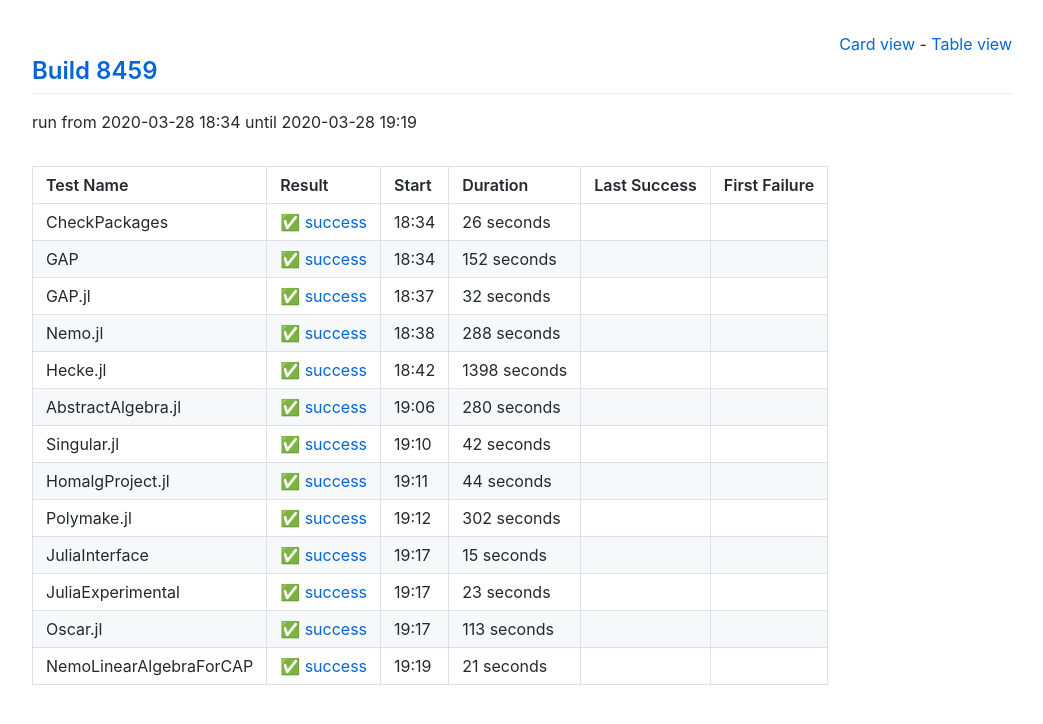
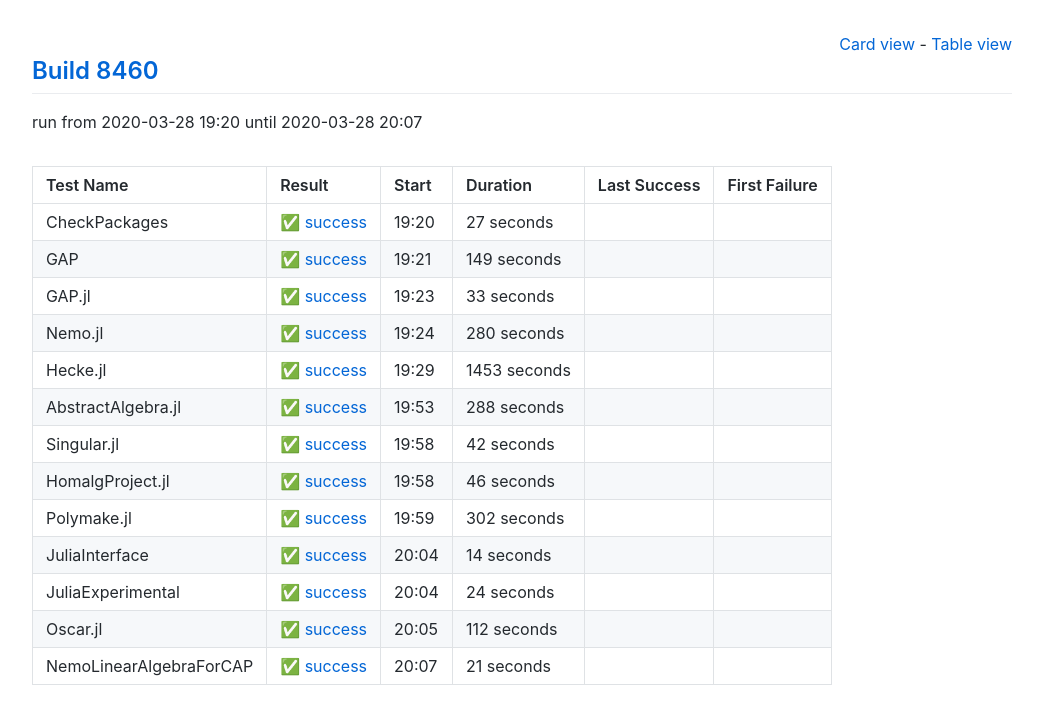
Before and after one commit to oscar-system/oscar-ci-status, a Jekyll site: the page built from table.html, in a window 1280 px wide. Shown: the top 724 px of the page, without its empty margins (118-1161 px from the left). Built offline with Jekyll 4.4.1, drawn with Linux system fonts in a browser that asks for light colours.

Commit message:
Build 8460

```diff
--- a/_data/ci.yml
+++ b/_data/ci.yml
@@ -1,38 +1,60 @@
-build: 8459
-build_url: https://oscarci.mathematik.uni-kl.de/job/oscar/8459/
+build: 8460
+build_url: https://oscarci.mathematik.uni-kl.de/job/oscar/8460/
 job: oscar
 tests:
-- duration: 26
+- duration: 27
   exitcode: 0
   first_failure: false
   first_failure_url: null
   last_success: false
   last_success_url: null
-  log: https://oscarci.mathematik.uni-kl.de/job/oscar/8459/artifact/logs/build-8459/CheckPackages.log
+  log: https://oscarci.mathematik.uni-kl.de/job/oscar/8460/artifact/logs/build-8460/CheckPackages.log
   name: CheckPackages
-  start: 2020-03-28 18:34
+  start: 2020-03-28 19:20
   status: success
   success: true
-- duration: 152
+- duration: 149
   exitcode: 0
   first_failure: false
   first_failure_url: null
   last_success: false
   last_success_url: null
-  log: https://oscarci.mathematik.uni-kl.de/job/oscar/8459/artifact/logs/build-8459/GAP.log
+  log: https://oscarci.mathematik.uni-kl.de/job/oscar/8460/artifact/logs/build-8460/GAP.log
   name: GAP
-  start: 2020-03-28 18:34
+  start: 2020-03-28 19:21
   status: success
   success: true
-- duration: 32
+- duration: 33
   exitcode: 0
   first_failure: false
   first_failure_url: null
   last_success: false
   last_success_url: null
-  log: https://oscarci.mathematik.uni-kl.de/job/oscar/8459/artifact/logs/build-8459/GAP.jl.log
+  log: https://oscarci.mathematik.uni-kl.de/job/oscar/8460/artifact/logs/build-8460/GAP.jl.log
   name: GAP.jl
-  start: 2020-03-28 18:37
+  start: 2020-03-28 19:23
+  status: success
+  success: true
+- duration: 280
+  exitcode: 0
+  first_failure: false
+  first_failure_url: null
+  last_success: false
+  last_success_url: null
+  log: https://oscarci.mathematik.uni-kl.de/job/oscar/8460/artifact/logs/build-8460/Nemo.jl.log
+  name: Nemo.jl
+  start: 2020-03-28 19:24
+  status: success
+  success: true
+- duration: 1453
+  exitcode: 0
+  first_failure: false
+  first_failure_url: null
+  last_success: false
+  last_success_url: null
+  log: https://oscarci.mathematik.uni-kl.de/job/oscar/8460/artifact/logs/build-8460/Hecke.jl.log
+  name: Hecke.jl
+  start: 2020-03-28 19:29
   status: success
   success: true
 - duration: 288
@@ -41,31 +63,9 @@ tests:
   first_failure_url: null
   last_success: false
   last_success_url: null
-  log: https://oscarci.mathematik.uni-kl.de/job/oscar/8459/artifact/logs/build-8459/Nemo.jl.log
-  name: Nemo.jl
-  start: 2020-03-28 18:38
-  status: success
-  success: true
-- duration: 1398
-  exitcode: 0
-  first_failure: false
-  first_failure_url: null
-  last_success: false
-  last_success_url: null
-  log: https://oscarci.mathematik.uni-kl.de/job/oscar/8459/artifact/logs/build-8459/Hecke.jl.log
-  name: Hecke.jl
-  start: 2020-03-28 18:42
-  status: success
-  success: true
-- duration: 280
-  exitcode: 0
-  first_failure: false
-  first_failure_url: null
-  last_success: false
-  last_success_url: null
-  log: https://oscarci.mathematik.uni-kl.de/job/oscar/8459/artifact/logs/build-8459/AbstractAlgebra.jl.log
+  log: https://oscarci.mathematik.uni-kl.de/job/oscar/8460/artifact/logs/build-8460/AbstractAlgebra.jl.log
   name: AbstractAlgebra.jl
-  start: 2020-03-28 19:06
+  start: 2020-03-28 19:53
   status: success
   success: true
 - duration: 42
@@ -74,20 +74,20 @@ tests:
   first_failure_url: null
   last_success: false
   last_success_url: null
-  log: https://oscarci.mathematik.uni-kl.de/job/oscar/8459/artifact/logs/build-8459/Singular.jl.log
+  log: https://oscarci.mathematik.uni-kl.de/job/oscar/8460/artifact/logs/build-8460/Singular.jl.log
   name: Singular.jl
-  start: 2020-03-28 19:10
+  start: 2020-03-28 19:58
   status: success
   success: true
-- duration: 44
+- duration: 46
   exitcode: 0
   first_failure: false
   first_failure_url: null
   last_success: false
   last_success_url: null
-  log: https://oscarci.mathematik.uni-kl.de/job/oscar/8459/artifact/logs/build-8459/HomalgProject.jl.log
+  log: https://oscarci.mathematik.uni-kl.de/job/oscar/8460/artifact/logs/build-8460/HomalgProject.jl.log
   name: HomalgProject.jl
-  start: 2020-03-28 19:11
+  start: 2020-03-28 19:58
   status: success
   success: true
 - duration: 302
@@ -96,42 +96,42 @@ tests:
   first_failure_url: null
   last_success: false
   last_success_url: null
-  log: https://oscarci.mathematik.uni-kl.de/job/oscar/8459/artifact/logs/build-8459/Polymake.jl.log
+  log: https://oscarci.mathematik.uni-kl.de/job/oscar/8460/artifact/logs/build-8460/Polymake.jl.log
   name: Polymake.jl
-  start: 2020-03-28 19:12
+  start: 2020-03-28 19:59
   status: success
   success: true
-- duration: 15
+- duration: 14
   exitcode: 0
   first_failure: false
   first_failure_url: null
   last_success: false
   last_success_url: null
-  log: https://oscarci.mathematik.uni-kl.de/job/oscar/8459/artifact/logs/build-8459/JuliaInterface.log
+  log: https://oscarci.mathematik.uni-kl.de/job/oscar/8460/artifact/logs/build-8460/JuliaInterface.log
   name: JuliaInterface
-  start: 2020-03-28 19:17
+  start: 2020-03-28 20:04
   status: success
   success: true
-- duration: 23
+- duration: 24
   exitcode: 0
   first_failure: false
   first_failure_url: null
   last_success: false
   last_success_url: null
-  log: https://oscarci.mathematik.uni-kl.de/job/oscar/8459/artifact/logs/build-8459/JuliaExperimental.log
+  log: https://oscarci.mathematik.uni-kl.de/job/oscar/8460/artifact/logs/build-8460/JuliaExperimental.log
   name: JuliaExperimental
-  start: 2020-03-28 19:17
+  start: 2020-03-28 20:04
   status: success
   success: true
-- duration: 113
+- duration: 112
   exitcode: 0
   first_failure: false
   first_failure_url: null
   last_success: false
   last_success_url: null
-  log: https://oscarci.mathematik.uni-kl.de/job/oscar/8459/artifact/logs/build-8459/Oscar.jl.log
+  log: https://oscarci.mathematik.uni-kl.de/job/oscar/8460/artifact/logs/build-8460/Oscar.jl.log
   name: Oscar.jl
-  start: 2020-03-28 19:17
+  start: 2020-03-28 20:05
   status: success
   success: true
 - duration: 21
@@ -140,8 +140,8 @@ tests:
   first_failure_url: null
   last_success: false
   last_success_url: null
-  log: https://oscarci.mathematik.uni-kl.de/job/oscar/8459/artifact/logs/build-8459/NemoLinearAlgebraForCAP.log
+  log: https://oscarci.mathematik.uni-kl.de/job/oscar/8460/artifact/logs/build-8460/NemoLinearAlgebraForCAP.log
   name: NemoLinearAlgebraForCAP
-  start: 2020-03-28 19:19
+  start: 2020-03-28 20:07
   status: success
   success: true
```
Also changed, not shown: README.md.
